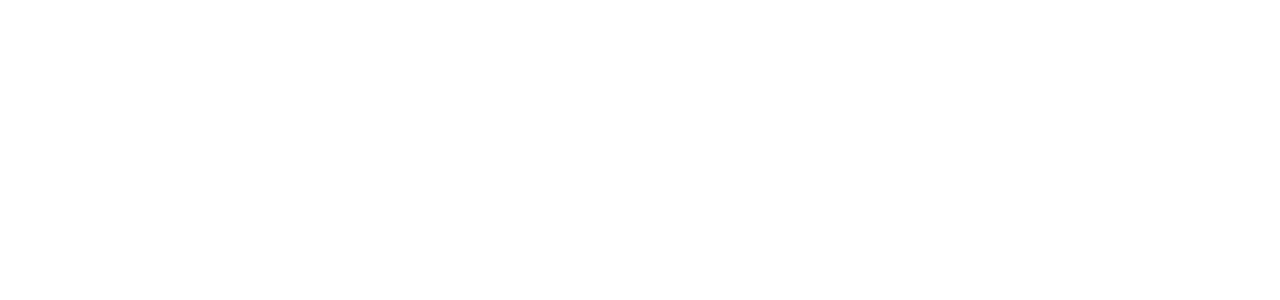
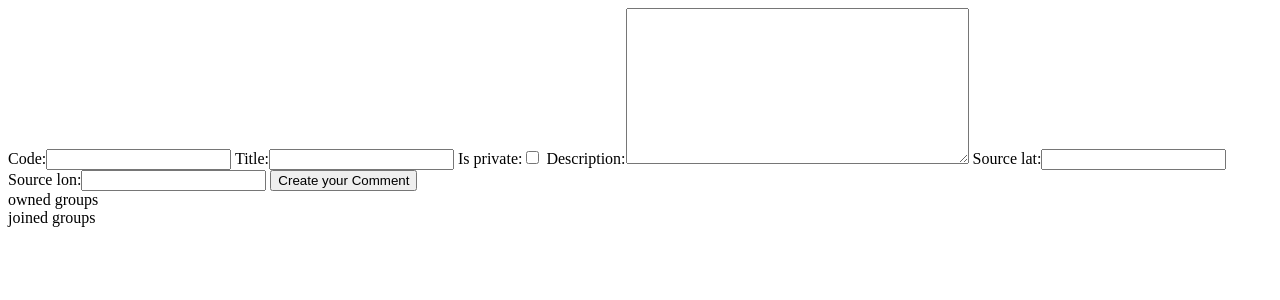
Before and after one commit to moein99/Carpooling, a Django app: page /group/ in a window 1280 px wide. Before the commit the part shown is empty. Shown: the top 300 px of the page. Run offline with Django 3.2, Linux system fonts and the light colour scheme; the visitor is signed in with stand-in values (Sample User, id 1); data comes from the database, SQL or seed files in the repository; data that the repository does not hold is empty.

Commit message:
Creat Groups Simple UI
UI with seperated lists for owned and joined groups
also added differ part to the creating view

```diff
--- a/carpooling/group/urls.py
+++ b/carpooling/group/urls.py
@@ -1,8 +1,9 @@
 from django.urls import path
 
-from group.views import create_group
+from group.views import create_group, add_member
 
 app_name = "group"
 urlpatterns = [
     path('', create_group, name="groups"),
+    path('/<int:group_id>/', add_member, name="group"),
 ]
--- a/carpooling/group/views.py
+++ b/carpooling/group/views.py
@@ -24,10 +24,15 @@ def create_group(request):
             instance.save()
             if membership_form.is_valid():
                 membership_form.save()
-    owned_groups = Group.objects.filter(membership__role='ow', members=member)
-    joined_groups = Group.objects.filter(membership__role='me', members=member)
+    owned_groups = Group.objects.filter(membership__role='ow', members=member).defer('id', 'description', 'source_lat',
+                                                                                     'source_lon')
+    joined_groups = Group.objects.filter(membership__role='me', members=member).defer('id', 'description', 'source_lat',
+                                                                                      'source_lon')
     return render(request, "groups.html", {
         "form": form,
         'owned_groups': owned_groups,
         'joined_groups': joined_groups,
     })
+
+def add_member(request):
+    pass
--- a/carpooling/templates/groups.html
+++ b/carpooling/templates/groups.html
@@ -5,6 +5,28 @@
     <title>Groups</title>
 </head>
 <body>
+<form method="POST">
+    {{ form.errors }}
+    {% csrf_token %}
+    {{ form.as_table }}
+    <input type="submit" value="Create your Comment">
+</form>
+    <div>
+        owned groups
+    </div>
+    {%for group in owned_groups %}
+    <li>
+        <a href="{% url 'group:group' group.id %}">{{ group.code }} :{{ group.title }} : private:{{ group.is_private }}</a>
+    </li>
+    {% endfor %}
+    <div>
+        joined groups
+    </div>
+    {%for group in joined_groups %}
+    <li>
+        <a href="{% url 'group:group' group.id %}">{{ group.code }} :{{ group.title }} : private:{{ group.is_private }}</a>
+    </li>
+    {% endfor %}
 
 </body>
 </html>
```
